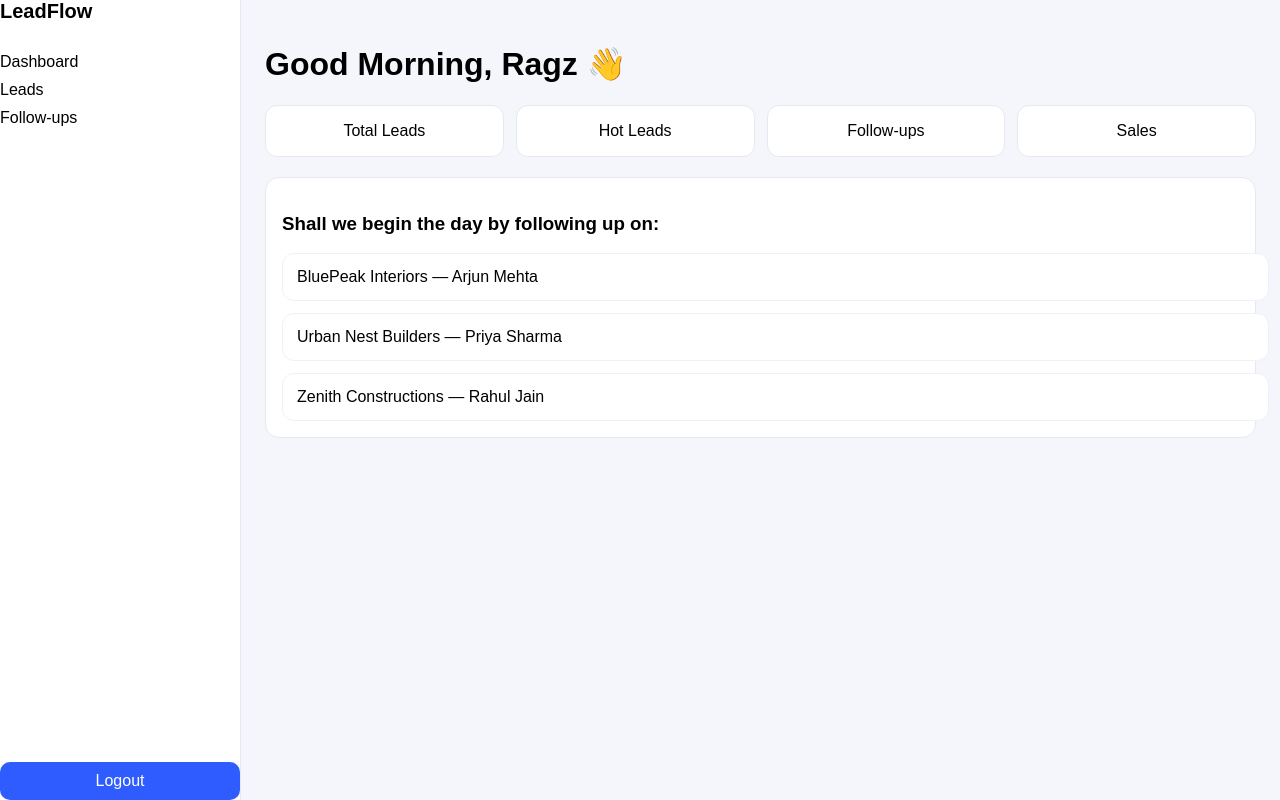
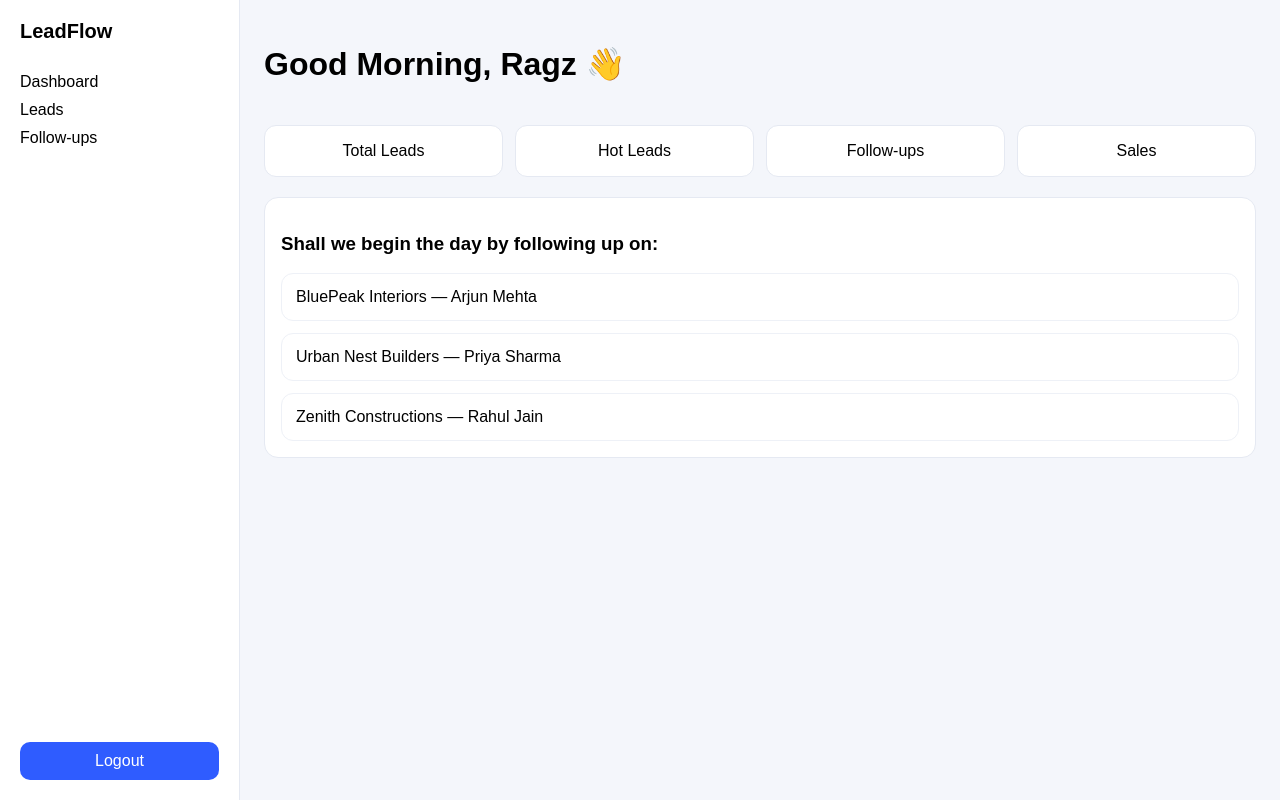
Before and after one commit to stirr3dz3phyr-ship-it/LeadFlow-WarMachine, a React (Vite) app: page / in a window 1280 px wide. Built offline with nearby package versions, Linux system fonts and the light colour scheme.

Commit message:
Update styles.css

```diff
--- a/src/styles.css
+++ b/src/styles.css
@@ -1,3 +1,7 @@
+* {
+  box-sizing: border-box;
+}
+
 html, body {
   margin: 0;
   padding: 0;
@@ -6,49 +10,39 @@ html, body {
   background: #f4f6fb;
 }
 
-#root {
-  height: 100%;
-}
-
-/* APP = SIMPLE 2 COLUMN LAYOUT */
+/* ROOT LAYOUT */
 .app {
   display: flex;
   width: 100vw;
   height: 100vh;
+  overflow: hidden;
 }
 
+/* SIDEBAR (LOCKED) */
 .sidebar {
   width: 240px;
-}
-
-.main {
-  flex: 1;
-  padding: 24px;
-  overflow-y: auto;
-}
-
-/* SIDEBAR = FIXED LEFT */
-.sidebar {
-  width: 240px;
+  min-width: 240px;
   background: #ffffff;
   border-right: 1px solid #e5e9f2;
 
   display: flex;
   flex-direction: column;
 
+  padding: 20px;
   height: 100vh;
 }
 
-/* MAIN = ONLY SCROLL AREA */
-.workspace {
-  background: #ffffff;
-  border: 1px solid #e5e9f2;
-  border-radius: 14px;
+/* MAIN AREA (STABLE SCROLL CONTAINER) */
+.main {
+  flex: 1;
+  min-width: 0; /* 🔥 critical fix for flex collapse */
 
-  padding: 16px;
-  margin-top: 20px;
+  display: flex;
+  flex-direction: column;
 
-  flex-shrink: 0;   /* 🔥 CRITICAL FIX */
+  padding: 24px;
+
+  overflow-y: auto;
 }
 
 /* LOGO */
@@ -65,17 +59,16 @@ html, body {
   gap: 10px;
 }
 
-/* KPI ROW */
+/* KPI */
 .kpi-strip {
   display: grid;
   grid-template-columns: repeat(4, 1fr);
   gap: 12px;
-  margin: 20px 0;
+  margin-top: 20px;
 }
 
-/* KPI CARD */
 .kpi-card {
-  background: #fff;
+  background: #ffffff;
   border: 1px solid #e5e9f2;
   border-radius: 12px;
   padding: 16px;
@@ -84,18 +77,18 @@ html, body {
 
 /* WORKSPACE */
 .workspace {
-  background: #fff;
+  margin-top: 20px;
+  background: #ffffff;
   border: 1px solid #e5e9f2;
   border-radius: 14px;
   padding: 16px;
 }
 
-/* FOLLOW UP LIST */
+/* FOLLOW UPS */
 .followup-list {
   display: flex;
   flex-direction: column;
   gap: 12px;
-
   margin-top: 10px;
 }
 
@@ -104,20 +97,7 @@ html, body {
   background: #ffffff;
   border: 1px solid #eef1f7;
   border-radius: 12px;
-
   padding: 14px;
-
-  width: 100%;
-  display: block;
-}
-
-/* BUTTONS */
-button {
-  background: #f3f6ff;
-  border: 1px solid #d9e2ff;
-  color: #2f5cff;
-  padding: 8px 10px;
-  border-radius: 10px;
 }
 
 /* LOGOUT */
@@ -129,17 +109,3 @@ button {
   text-align: center;
   border-radius: 10px;
 }
-.kpi-strip {
-  display: grid;
-  grid-template-columns: repeat(4, 1fr);
-  gap: 12px;
-  margin-top: 20px;
-}
-
-.kpi-card {
-  background: #fff;
-  border: 1px solid #e5e9f2;
-  padding: 16px;
-  border-radius: 12px;
-  text-align: center;
-}
```
